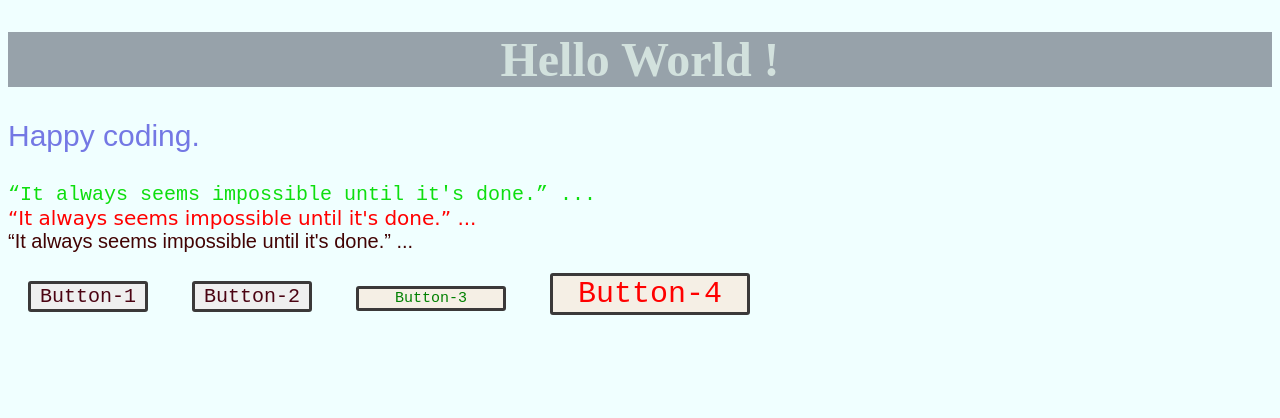
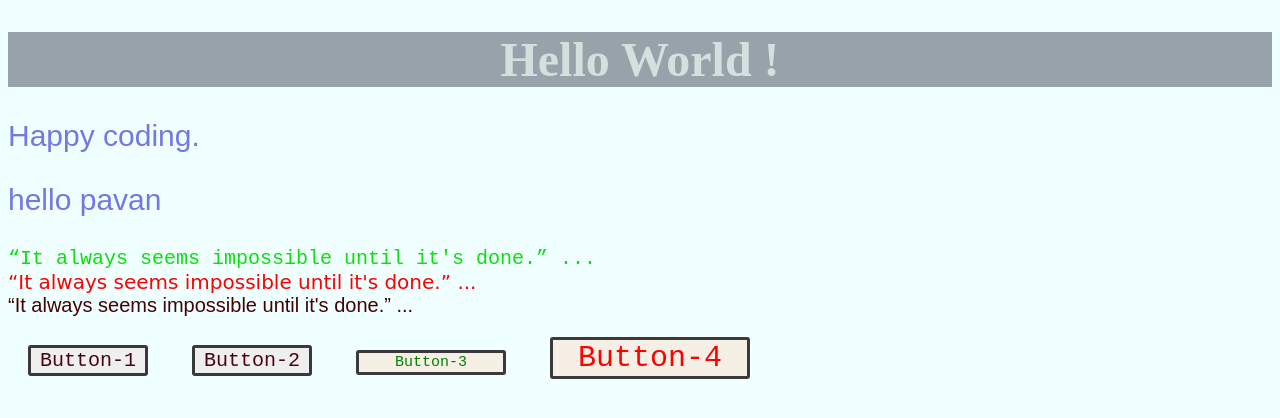
Before and after one commit to pavankumarajjarapu/saas_intro, a plain HTML site: page index.html in a window 1280 px wide. Drawn offline with Linux system fonts and the light colour scheme.

Commit message:
Update index.html

```diff
--- a/index.html
+++ b/index.html
@@ -9,6 +9,7 @@
 <body>
     <h1>Hello World !</h1>
     <p>Happy coding.</p>
+    <p>hello pavan</p>
     <form>
         <label>
             “It always seems impossible until it's done.” ...
```
